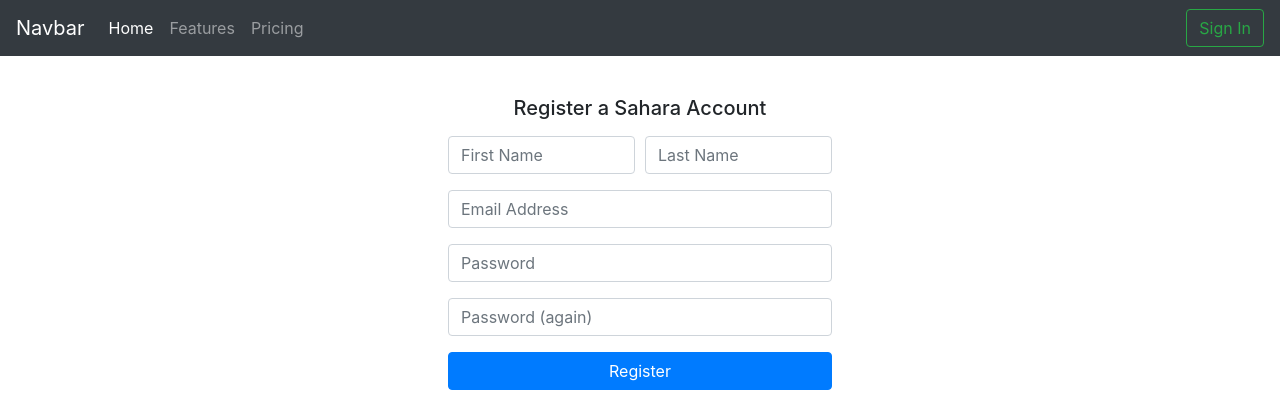
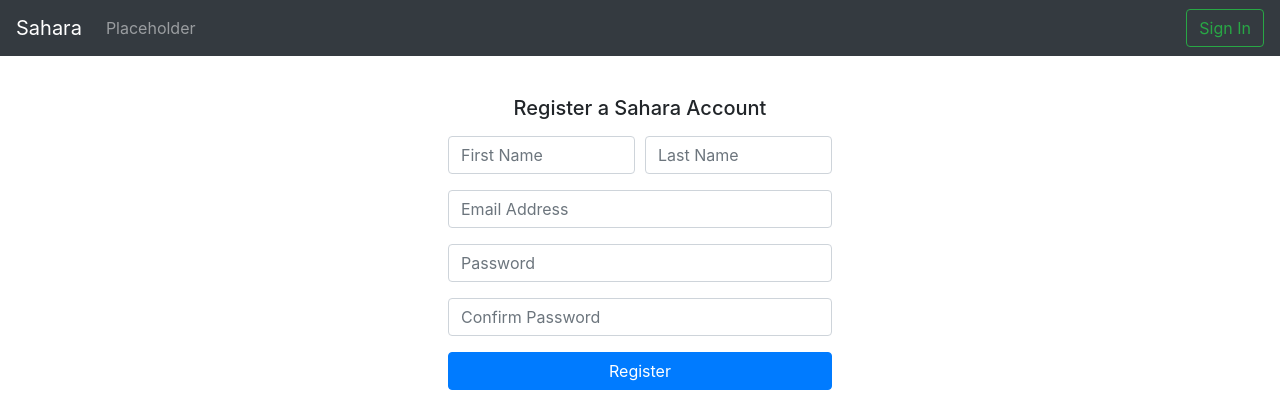
Before and after one commit to jjacobson/Sahara, a Django app: page /accounts/signup/ in a window 1280 px wide. Shown: the top 420 px of the page. Run offline with Django 3.2, Linux system fonts and the light colour scheme; some libraries are stand-ins or nearby versions.

Commit message:
minor style changes

```diff
--- a/static/js/register.js
+++ b/static/js/register.js
@@ -1,6 +1,7 @@
 $(document).ready(function () {
     let password1 = document.getElementsByName("password1");
     let password2 = document.getElementsByName("password2");
-    password1[0].classList.add('form-control')
-    password2[0].classList.add('form-control')
+    password1[0].classList.add('form-control');
+    password2[0].classList.add('form-control');
+    password2[0].placeholder = 'Confirm Password';
 });
--- a/templates/base.html
+++ b/templates/base.html
@@ -21,7 +21,7 @@
 <body>
 
 <nav class="navbar navbar-expand-lg navbar navbar-dark bg-dark">
-    <a class="navbar-brand" href="{% url 'index' %}">Navbar</a>
+    <a class="navbar-brand" href="{% url 'index' %}">Sahara</a>
     <button class="navbar-toggler" type="button" data-toggle="collapse" data-target="#navbarNav"
             aria-controls="navbarNav"
             aria-expanded="false" aria-label="Toggle navigation">
@@ -29,14 +29,8 @@
     </button>
     <div class="collapse navbar-collapse" id="navbarNav">
         <ul class="navbar-nav">
-            <li class="nav-item active">
-                <a class="nav-link" href="#">Home <span class="sr-only">(current)</span></a>
-            </li>
             <li class="nav-item">
-                <a class="nav-link" href="#">Features</a>
-            </li>
-            <li class="nav-item">
-                <a class="nav-link" href="#">Pricing</a>
+                <a class="nav-link" href="#">Placeholder</a>
             </li>
             {% if user.is_authenticated %}
                 <li class="nav-item">
```
